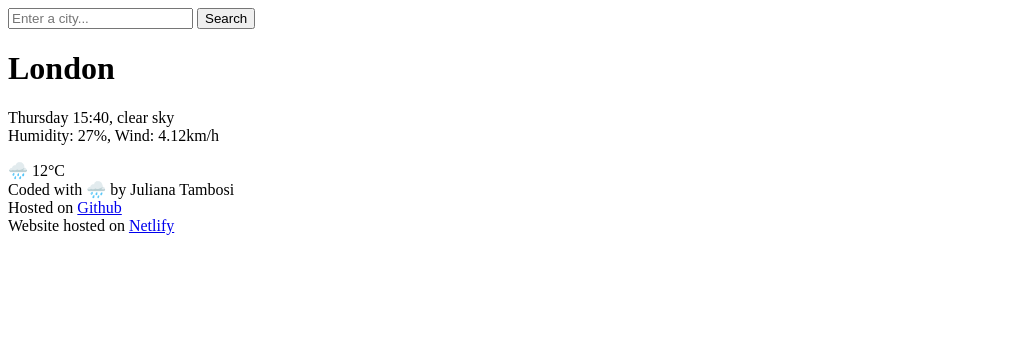
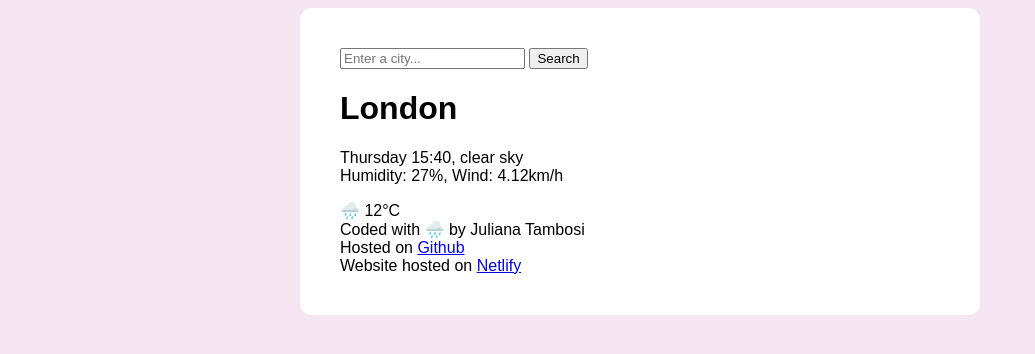
Before and after one commit to jou-t/Weather-App-Portfolio-2, a plain HTML site: page index.html in a window 1280 px wide. Shown: the whole page, without its empty margins (0-1035 px from the left). Drawn offline with Linux system fonts and the light colour scheme.

Commit message:
Styled main container

```diff
--- a/index.html
+++ b/index.html
@@ -4,10 +4,12 @@
 <head>
     <meta charset="UTF-8">
     <meta name="viewport" content="width=device-width, initial-scale=1.0">
+    <link rel="stylesheet" href="src/style.css">
     <title>Weather App Portfolio</title>
 </head>
 
 <body>
+    <div class="weather-app">
         <header>
             <form>
                 <input type="search" placeholder="Enter a city..." required />
@@ -24,9 +26,12 @@
             🌧️ 12°C
         </main>
         <footer>Coded with 🌧️ by Juliana Tambosi <br> Hosted on <a
-            href="https://github.com/jou-t/Weather-App-Portfolio-2/blob/main/index.html" target="_blank">Github</a><br>
+                href="https://github.com/jou-t/Weather-App-Portfolio-2/blob/main/index.html"
+                target="_blank">Github</a><br>
             Website hosted
-        on <a href="https://weather-app-portfolio-2.netlify.app/" target="_blank">Netlify</a></footer>
+            on <a href="https://weather-app-portfolio-2.netlify.app/" target="_blank">Netlify</a>
+        </footer>
+    </div>
 </body>
 
 </html>
--- /dev/null
+++ b/src/style.css
@@ -0,0 +1,11 @@
+body {
+  background-color: rgba(153, 0, 120, 0.1);
+}
+.weather-app{
+  background-color: white;
+  border-radius: 12px;
+  padding: 40px;
+  box-shadow: 0 4px 8px rgba: 0, 0, 0, 0.25;
+  max-width: 600px;
+  margin: 0 auto;
+  font-family:lexend, sans-serif}
```
Lines whose indentation alone changed are shown as unchanged.
